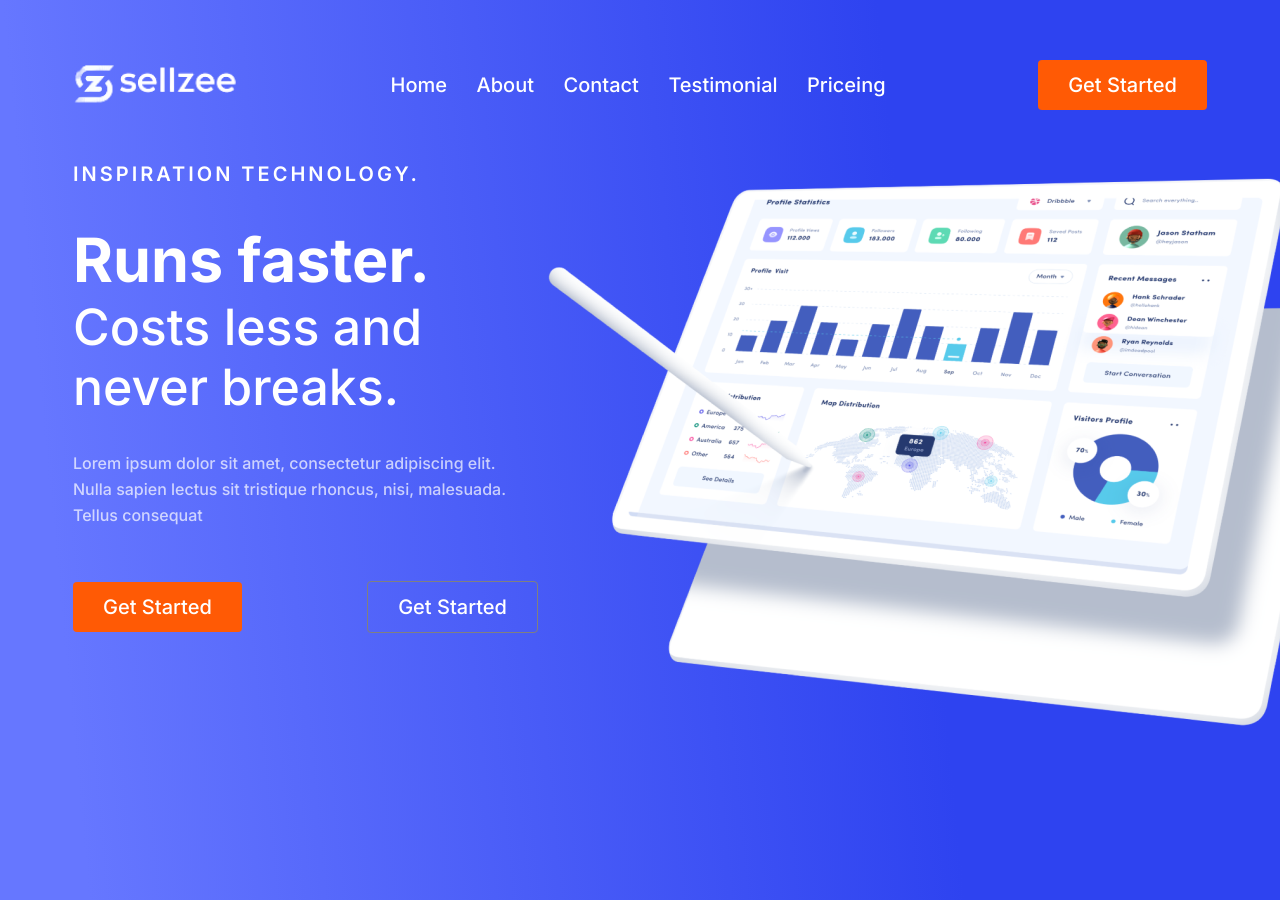
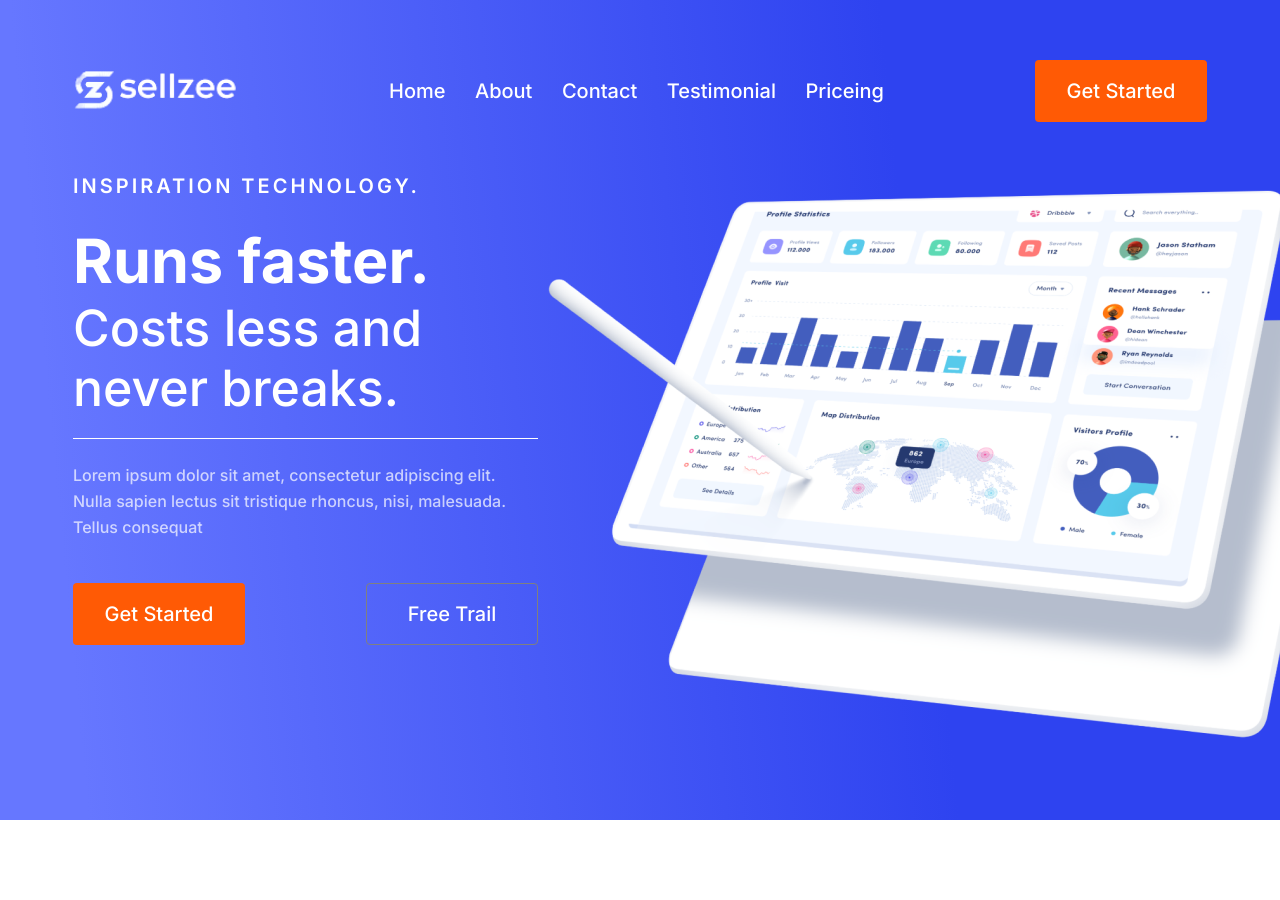
Before and after one commit to ITihonyaJS/FrontSchool, a React (Create React App) app: page / in a window 1280 px wide. Shown: the top 900 px of the page. After the commit the page ends 820 px from the top, so only its background shows below. Built offline with nearby package versions, Linux system fonts and the light colour scheme.

Commit message:
finished Header

```diff
--- a/src/components/Header/components/About/index.js
+++ b/src/components/Header/components/About/index.js
@@ -1,6 +1,6 @@
 import React from 'react';
 
-import { AboutTypographyContainer, AboutButtonContainer, AboutBlock, Typography } from "../../elements";
+import { AboutTypographyContainer,AboutTypographyBlock, AboutButtonContainer, AboutBlock, Typography } from "../../elements";
 
 import Button from '../Button/index';
 
@@ -8,7 +8,7 @@ const About = (props) => {
 	return (
 		<AboutBlock>
 			<AboutTypographyContainer>
-				<div>
+				<AboutTypographyBlock>
 					<Typography
 						type_fz="average"
 						type_color="white"
@@ -19,8 +19,12 @@ const About = (props) => {
 					>
 						Inspiration Technology.
 					</Typography>
-				</div>
-				<div>
+				</AboutTypographyBlock>
+				<AboutTypographyBlock
+					type_border="yes"
+					type_margin="yes"
+					type_padding="yes"
+				>
 					<Typography
 						type_fz="super big"
 						type_color="white"
@@ -36,19 +40,19 @@ const About = (props) => {
 					>
 						Costs less and never breaks.
 					</Typography>
-				</div>
-				<div>
+				</AboutTypographyBlock>
+				<AboutTypographyBlock>
 					<Typography
 						type_color="white"
 						type_op="yes"
 					>
 						Lorem ipsum dolor sit amet, consectetur adipiscing elit. Nulla sapien lectus sit tristique rhoncus, nisi, malesuada. Tellus consequat
 					</Typography>
-				</div>
+				</AboutTypographyBlock>
 			</AboutTypographyContainer>
 			<AboutButtonContainer>
-				<Button type_background="primary" />
-				<Button type_border="border" />
+				<Button type_text="Get Started" type_background="primary" />
+				<Button type_text="Free Trail" type_border="border" />
 			</AboutButtonContainer>
 		</AboutBlock>
 
--- a/src/components/Header/components/Button/index.js
+++ b/src/components/Header/components/Button/index.js
@@ -6,7 +6,7 @@ const Button = (props) => {
 
 	return (
 		<ButtonBlock type_background={props.type_background}  type_border={props.type_border}>
-			Get Started
+			{props.type_text}
 		</ButtonBlock>
 	);
 };
--- a/src/components/Header/elements.js
+++ b/src/components/Header/elements.js
@@ -1,13 +1,16 @@
 import styled from "styled-components";
+
+
+
+export const HeaderContainer = styled.div`
+  background: linear-gradient(264.47deg, #2E43F0 29.39%, #6677FF 93.49%);
+  height: 820px;
+  padding: 60px 0 70px;
+`
 
 export const HeaderWrapper = styled.div`
   max-width: 1134px;
   margin: 0 auto;
-`
-
-export const HeaderContainer = styled.div`
-  background: linear-gradient(264.47deg, #2E43F0 29.39%, #6677FF 93.49%);
-  padding: 60px 0 70px;
 `
 
 export const HeaderBlock1 = styled.div`
@@ -26,17 +29,20 @@ export const HeaderBlock2 = styled.div`
 `
 
 export const ButtonBlock = styled.div`
+	display:flex;
+	justify-content: center;
+	align-items: center;
 	cursor: pointer;
-	max-width: 172px;
-	max-height: 62px;
-	padding: 15px 30px 15px 30px;
+	width: 172px;
+	height: 62px;
+	padding: 15px 30px;
 	background-color: ${props => props.type_background === "primary" ? '#FF5A05' : props.type_background === 'secondary' ? 'rgba(255, 90, 5, 0.1)' : 'transparent' };
 	border: ${props => props.type_border === 'border' ? '1px solid #808080' : props.type_border ? '' : 'transparent' };
 	border-radius: 4px;
-	text-align: center;
 	color: #FFFFFF;
 	font-size: 20px;
 	font-weight: 500;
+	box-sizing: border-box;
 `
 export const NavContainer = styled.ul`
 	display: flex;
@@ -69,10 +75,19 @@ export const AboutTypographyContainer = styled.div`
 	margin: 0px 0px 43px 0px;
 `
 
+export const AboutTypographyBlock = styled.div`
+	box-sizing: border-box;
+	border-bottom: ${props => props.type_border === "yes" ? '1px solid #FFFFFF' :
+	   'transparent' };
+	margin: ${props => props.type_margin === "yes" ? '0px 0px 20px 0px' :
+	   'transparent' };
+	padding: ${props => props.type_padding === "yes" ? '20px 0px 20px 0px' :
+	   'transparent' };
+`
+
 export const AboutButtonContainer = styled.div`
 	display: flex;
 	justify-content:space-between;
-	align-items:center;
 `
 
 export const Typography = styled.p`
--- a/src/components/Header/index.js
+++ b/src/components/Header/index.js
@@ -17,7 +17,7 @@ const Header = () => {
 				<HeaderBlock1>
 					<Logo></Logo>
 					<Nav></Nav>
-					<Button type_background="primary"/>
+					<Button type_text="Get Started" type_background="primary"/>
 				</HeaderBlock1>
 				<HeaderBlock2>
 					<About />
```
